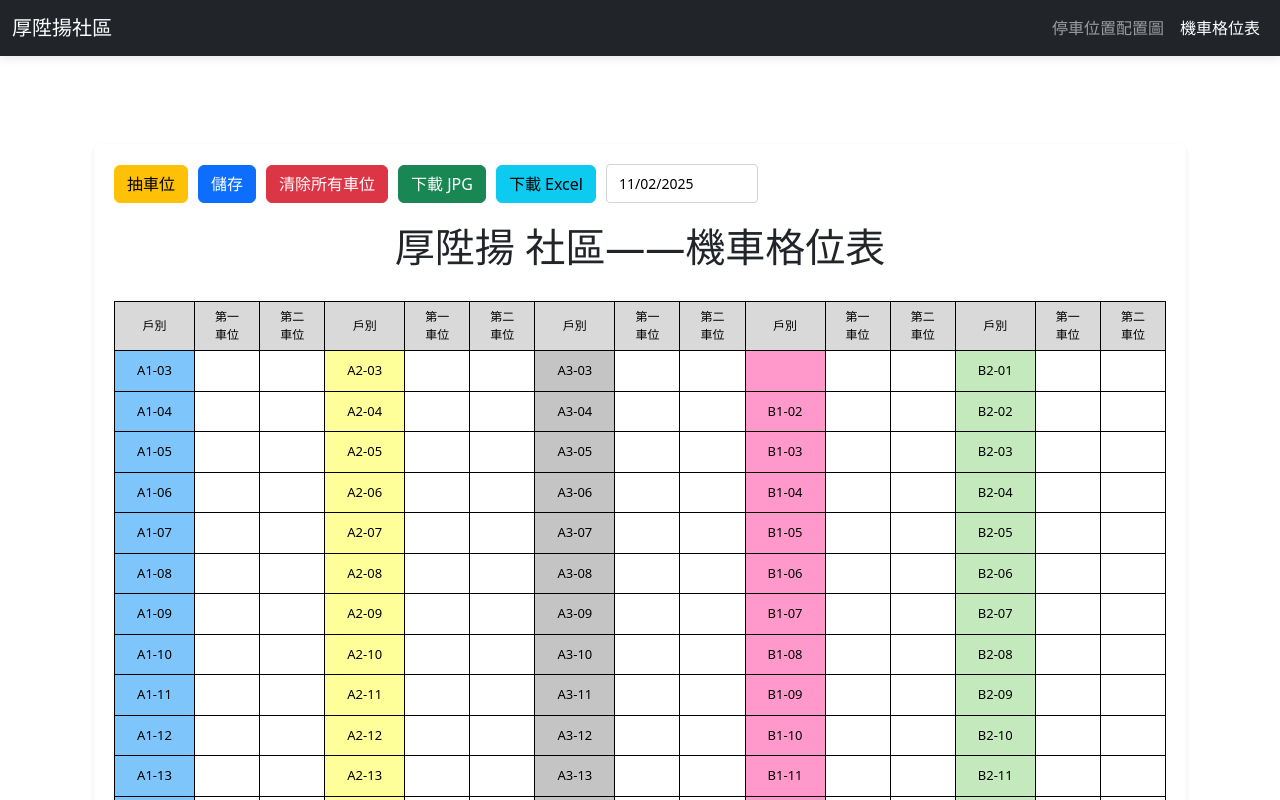
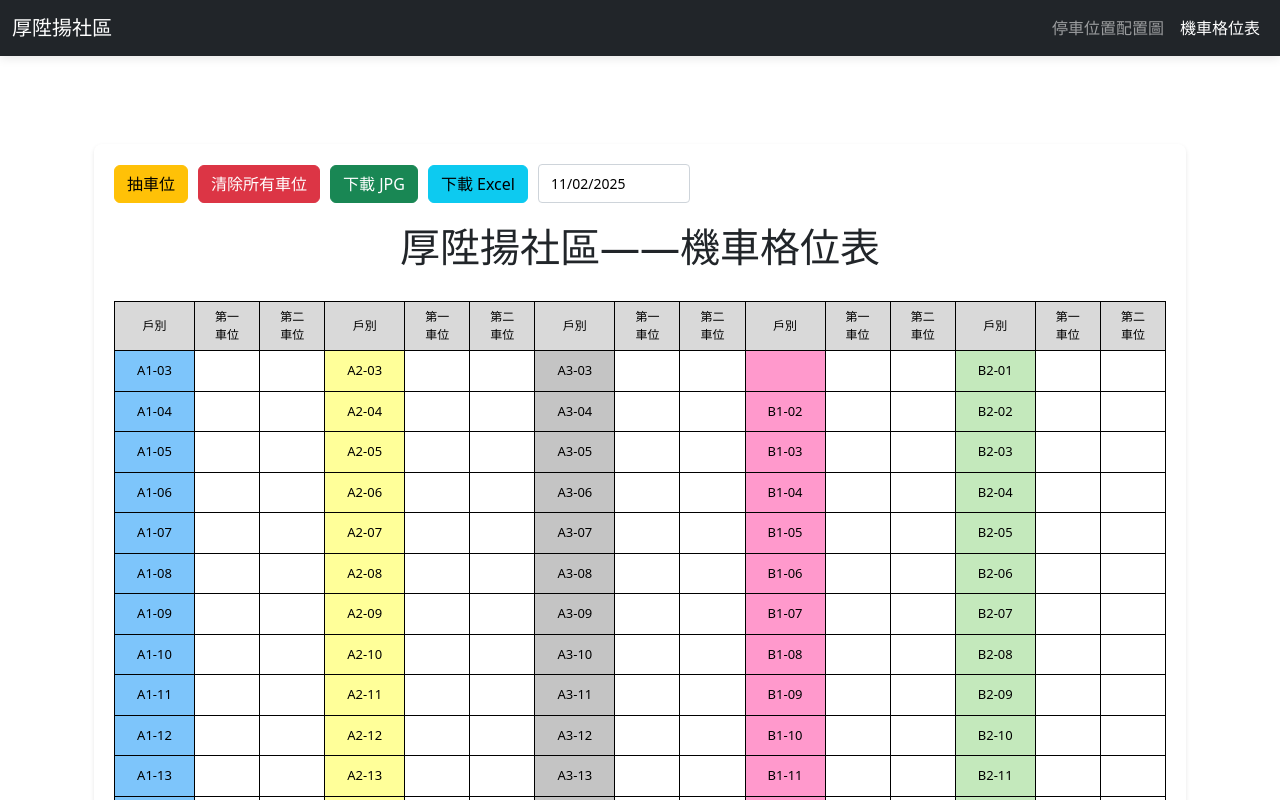
Before and after one commit to rex-0902/HouShengyang, a Vue app: page / in a window 1280 px wide. Both pictures are taken after a click on the link "機車格位表". Shown: the top 800 px of the page. Built offline with nearby package versions, Linux system fonts and the light colour scheme.

Commit message:
更新doc

```diff
--- a/src/components/motorcycle.vue
+++ b/src/components/motorcycle.vue
@@ -3,7 +3,7 @@
     <div class="table-container">
       <div class="action-buttons">
         <button @click="openModal" class="btn btn-warning">抽車位</button>
-        <button @click="saveData" class="btn btn-primary">儲存</button>
+        <!-- <button @click="saveData" class="btn btn-primary">儲存</button> -->
         <button @click="clearAllSlots" class="btn btn-danger">清除所有車位</button>
         <button @click="downloadJPG" class="btn btn-success">下載 JPG</button>
         <button @click="downloadExcel" class="btn btn-info">下載 Excel</button>
@@ -23,7 +23,7 @@
       </div>
 
       <div v-else id="capture-area">
-        <h1>厚陞揚 社區——機車格位表</h1>
+        <h1>厚陞揚社區——機車格位表</h1>
 
         <div class="table-responsive">
           <table class="table table-bordered parking-table">
```
Also changed, not shown: 3 other files (tests, documents, lock files or other folders).
